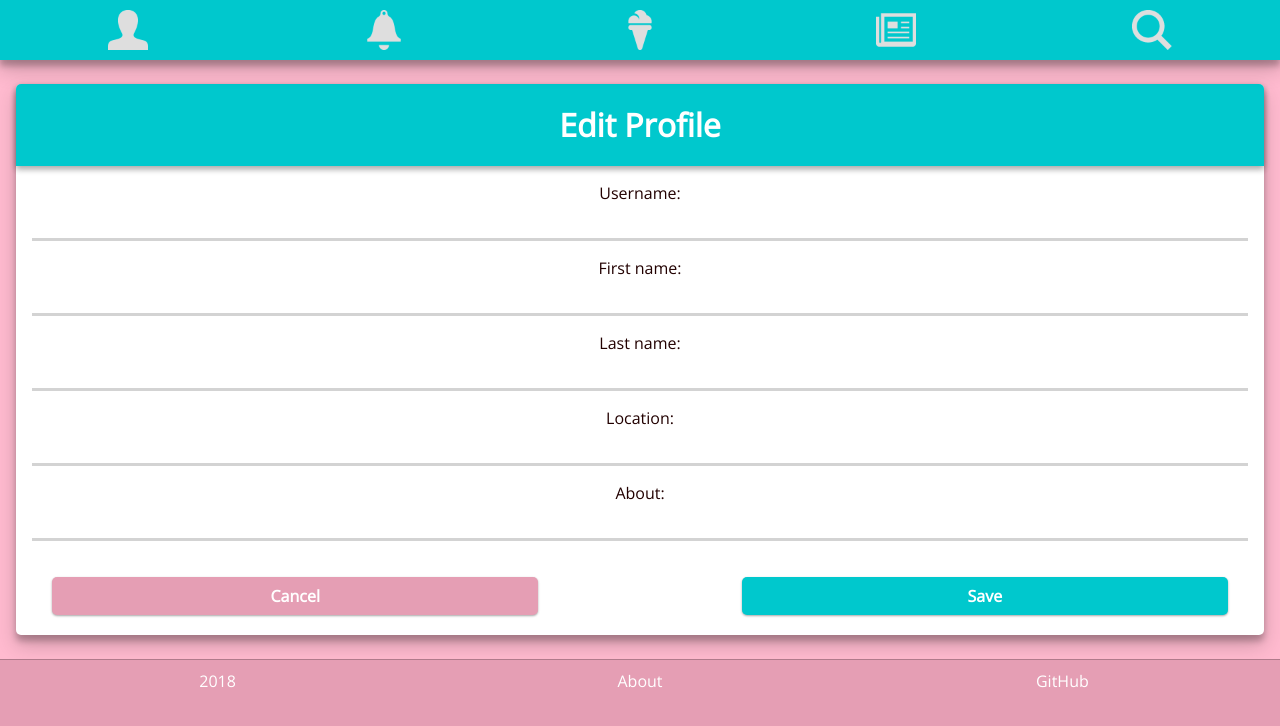
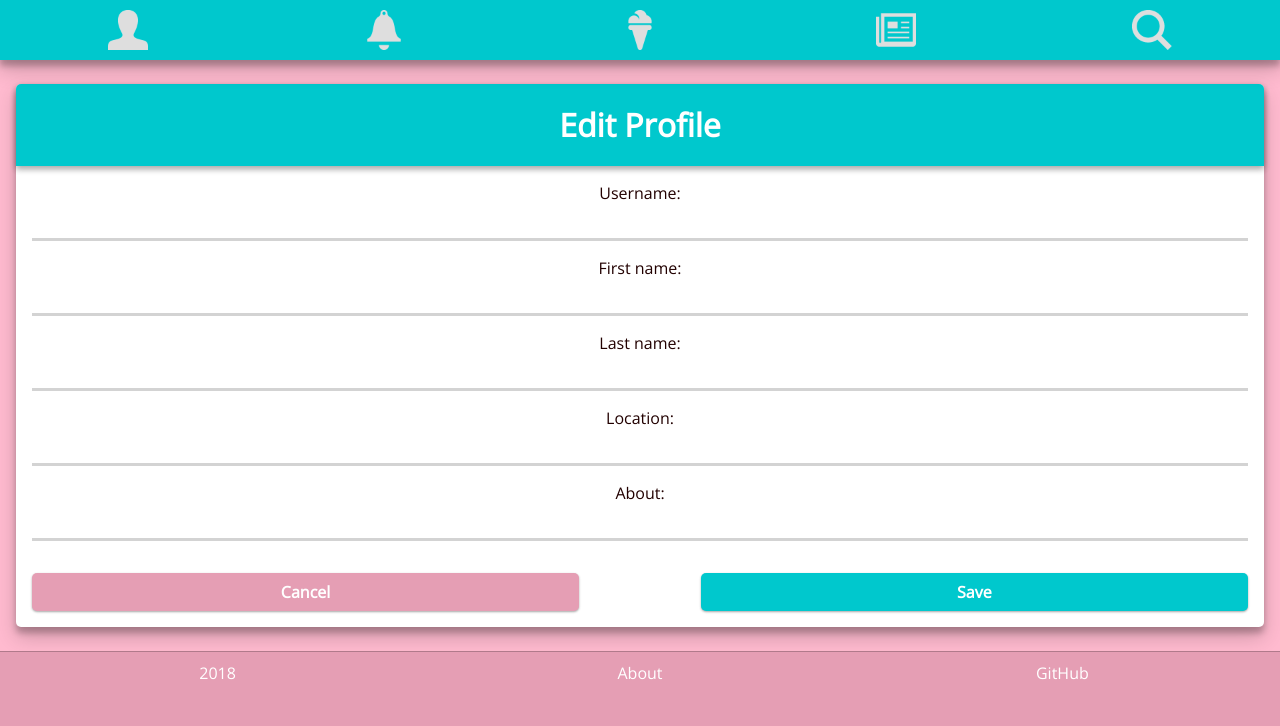
Before and after one commit to chingu-voyage4/Bears-Team-1, a React (Create React App) app: page /editprofile in a window 1280 px wide. Shown: the top 726 px of the page. Built offline with nearby package versions, Linux system fonts and the light colour scheme; no server answers.

Commit message:
Updated EditProfile styling

```diff
--- a/src/App.css
+++ b/src/App.css
@@ -278,8 +278,8 @@ body {
   float: left;
   display: block;
   font-size: 16px;
-  width: 40%;
-  margin: 20px 20px 20px 20px;
+  width: 45%;
+  margin: 16px 0px;
   padding: 8px 16px;
   background: #e59eb4;
   border: 0px solid #200;
@@ -300,8 +300,8 @@ body {
   float: right;
   display: block;
   font-size: 16px;
-  width: 40%;
-  margin: 20px 20px 20px 20px;
+  width: 45%;
+  margin: 16px 0px;
   padding: 8px 16px;
   background: #00c8cd;
   border: 0px solid #200;
--- a/src/App.scss
+++ b/src/App.scss
@@ -291,8 +291,8 @@ body {
   float: left;
   display: block;
   font-size: $font-size;
-  width: 40%;
-  margin: 20px 20px 20px 20px;
+  width: 45%;
+  margin: 16px 0px;
   padding: 8px 16px;
   background: $brand-color-pink;
   border: 0px solid $brand-color-black;
@@ -313,8 +313,8 @@ body {
   float: right;
   display: block;
   font-size: $font-size;
-  width: 40%;
-  margin: 20px 20px 20px 20px;
+  width: 45%;
+  margin: 16px 0px;
   padding: 8px 16px;
   background: $brand-color-green;
   border: 0px solid $brand-color-black;
```
